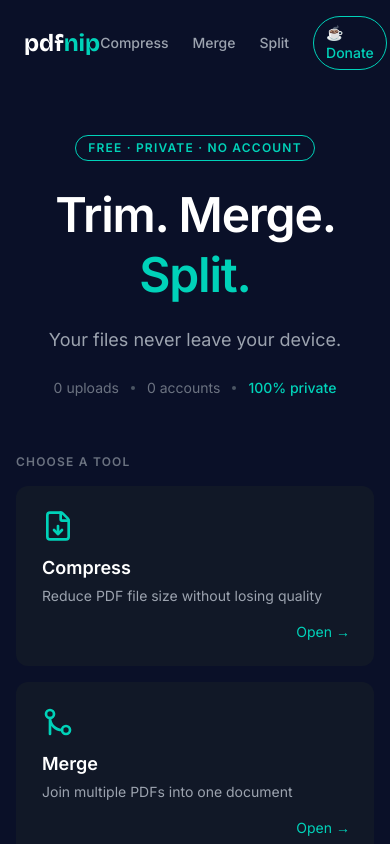
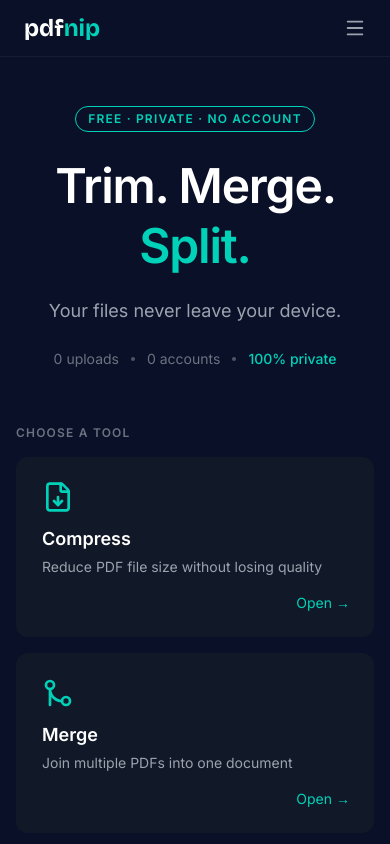
Before and after one commit to lewisgoku/pdfnip, a React (Vite) app: page / in a window 390 px wide. Shown: the top 844 px of the page. Built offline with nearby package versions, Linux system fonts and the light colour scheme.

Commit message:
fix: mobile-responsive navbar hamburger menu and responsive how-it-works grids

```diff
--- a/src/components/Navbar.tsx
+++ b/src/components/Navbar.tsx
@@ -1,4 +1,6 @@
+import { useState } from 'react'
 import { Link, NavLink } from 'react-router-dom'
+import { Menu, X } from 'lucide-react'
 
 const NAV_LINKS = [
   { to: '/compress', label: 'Compress' },
@@ -6,14 +8,22 @@ const NAV_LINKS = [
   { to: '/split', label: 'Split' },
 ]
 
+const donateClass =
+  'text-sm font-medium px-3 py-1.5 rounded-full border border-primary text-primary hover:bg-primary hover:text-bg transition-colors'
+
 export default function Navbar() {
+  const [open, setOpen] = useState(false)
+
   return (
-    <nav aria-label="Main navigation" className="sticky top-0 z-10 bg-bg px-6 py-4 flex items-center justify-between">
+    <nav aria-label="Main navigation" className="sticky top-0 z-10 bg-bg border-b border-white/5">
+      <div className="px-6 py-4 flex items-center justify-between">
         <Link to="/" className="font-display font-bold text-2xl leading-none">
           <span className="text-white">pdf</span>
           <span className="text-primary">nip</span>
         </Link>
-      <div className="flex items-center gap-6">
+
+        {/* Desktop */}
+        <div className="hidden md:flex items-center gap-6">
           {NAV_LINKS.map(({ to, label }) => (
             <NavLink
               key={to}
@@ -33,11 +43,50 @@ export default function Navbar() {
             href="https://buymeacoffee.com/PLACEHOLDER"
             target="_blank"
             rel="noopener noreferrer"
-          className="text-sm font-medium px-3 py-1.5 rounded-full border border-primary text-primary hover:bg-primary hover:text-bg transition-colors"
+            className={donateClass}
           >
             ☕ Donate
           </a>
         </div>
+
+        {/* Mobile hamburger */}
+        <button
+          className="md:hidden text-gray-400 hover:text-white transition-colors"
+          onClick={() => setOpen((v) => !v)}
+          aria-label="Toggle menu"
+          aria-expanded={open}
+        >
+          {open ? <X size={22} /> : <Menu size={22} />}
+        </button>
+      </div>
+
+      {/* Mobile dropdown */}
+      {open && (
+        <div className="md:hidden px-6 pb-5 flex flex-col gap-4 border-t border-white/5">
+          {NAV_LINKS.map(({ to, label }) => (
+            <NavLink
+              key={to}
+              to={to}
+              onClick={() => setOpen(false)}
+              className={({ isActive }) =>
+                `text-sm font-medium transition-colors ${
+                  isActive ? 'text-white' : 'text-gray-400'
+                }`
+              }
+            >
+              {label}
+            </NavLink>
+          ))}
+          <a
+            href="https://buymeacoffee.com/PLACEHOLDER"
+            target="_blank"
+            rel="noopener noreferrer"
+            className={`${donateClass} self-start`}
+          >
+            ☕ Donate
+          </a>
+        </div>
+      )}
     </nav>
   )
 }
```
Also changed, not shown: 4 other files (tests, documents, lock files or other folders). Lines whose indentation alone changed are shown as unchanged.
